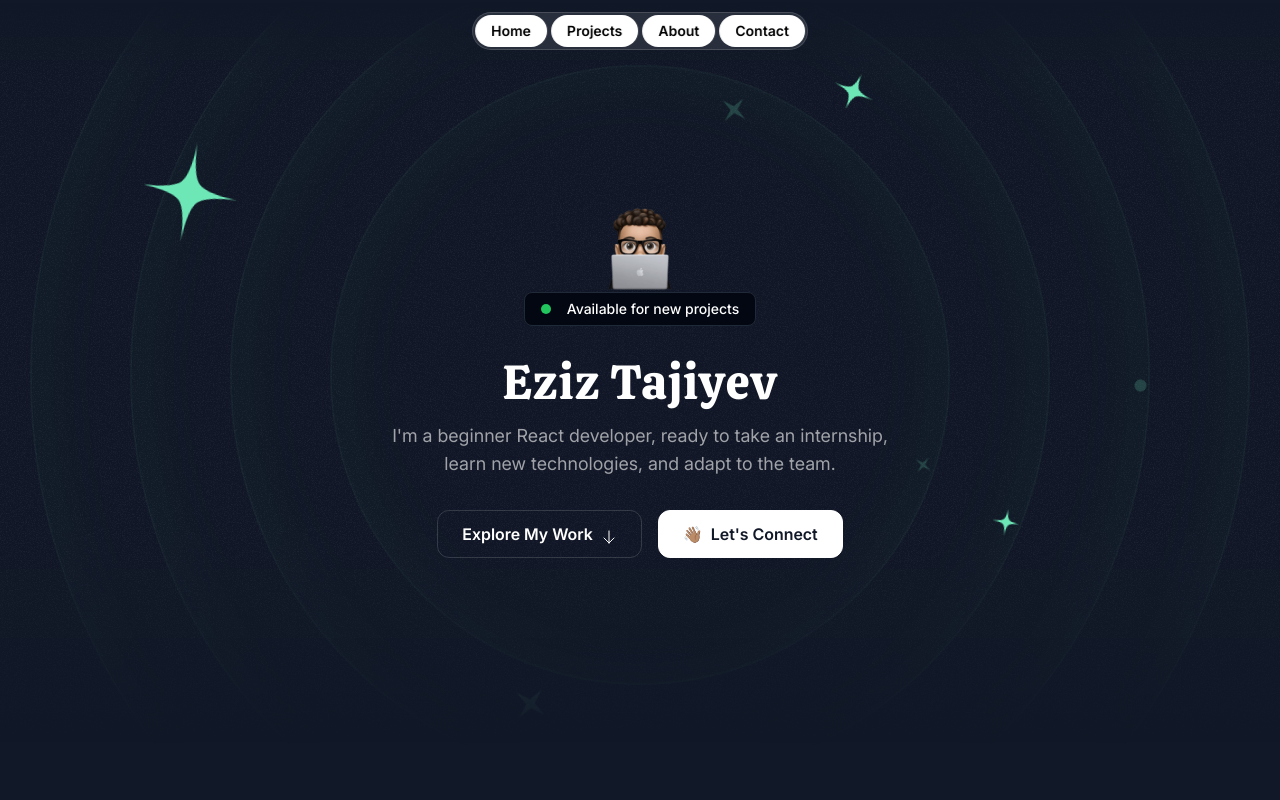
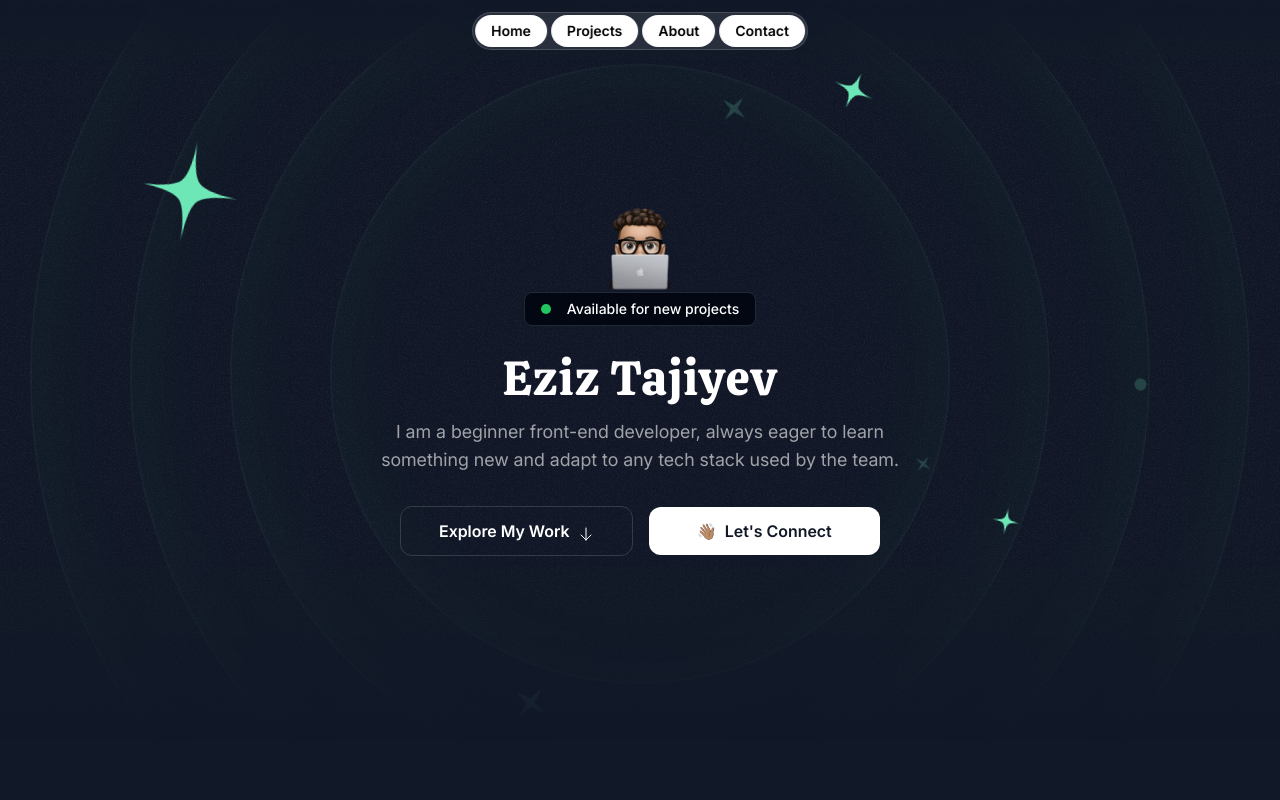
Before and after one commit to eziz-tajiev/Portfolio, a Next.js app: page / in a window 1280 px wide. Shown: the top 800 px of the page. Built offline with nearby package versions, Linux system fonts and the light colour scheme.

Commit message:
fixed buttons and animation in hero section

```diff
--- a/src/sections/About.tsx
+++ b/src/sections/About.tsx
@@ -123,9 +123,8 @@ export const AboutSection = () => {
               <CardHeader
                 title="My Toolbox"
                 description="Explore the technologies and tools I use to craft exceptional digital experiences."
-                classname=""
               />
-              <ToolboxItems items={toolboxItems1} className="" />
+              <ToolboxItems items={toolboxItems1} />
               <ToolboxItems
                 items={toolboxItems2}
                 className="mt-6"
--- a/src/sections/Hero.tsx
+++ b/src/sections/Hero.tsx
@@ -39,20 +39,20 @@ export const HeroSection = () => {
             </div>
           </div>
         </div>
-        <div className="max-w-lg mx-auto">
-          <h1 className="font-serif text-3xl md:text-5xl text-center mt-8 tracking-wide">
+        <div className="max-w-xl mx-auto">
+          <h1 className="font-serif text-3xl md:text-5xl text-center mt-7 tracking-wide">
             Eziz Tajiyev
           </h1>
-          <p className="mt-4 text-center text-white/60 md:text-lg">
-            I'm a beginner React developer, ready to take an internship, learn
-            new technologies, and adapt to the team.
+          <p className="mt-4 text-center text-white/60 text-base md:text-lg">
+            I am a beginner front-end developer, always eager to learn something
+            new and adapt to any tech stack used by the team.
           </p>
         </div>
-        <div className="flex flex-col md:flex-row justify-center items-center mt-8 gap-4">
+        <div className="flex flex-col w-[75%] mx-auto md:flex-row md:w-[60%] lg:w-[50%] justify-center items-center mt-8 gap-4 text-base">
           <Link
             href="/#projects"
             aria-label="Go to project section."
-            className="inline-flex items-center gap-2 border border-white/15 px-6 h-12 rounded-xl"
+            className="w-full inline-flex justify-center items-center gap-2 border border-white/15 py-3 rounded-xl"
           >
             <span className="font-semibold">Explore My Work</span>
             <motion.div
@@ -66,18 +66,22 @@ export const HeroSection = () => {
               <ArrowDown className="size-4" />
             </motion.div>
           </Link>
-          <Link href="/#contact" aria-label="Go to contact section.">
+          <Link
+            className="w-full"
+            href="/#contact"
+            aria-label="Go to contact section."
+          >
             <motion.div
-              whileTap="hover"
-              className="inline-flex items-center gap-2 border border-white bg-white text-gray-900 px-6 h-12 rounded-xl"
+              whileHover="hover"
+              className="w-full inline-flex justify-center items-center gap-2 bg-white text-gray-900 py-3 rounded-xl"
             >
               <motion.span
                 variants={{
-                  hover: { rotate: [0, 20, -10, 0] },
+                  hover: { rotate: [0, 20, -15, 10, -5, 0] },
                 }}
                 transition={{
-                  duration: 0.6,
-                  ease: easeInOut,
+                  ease: "easeInOut",
+                  duration: 1.2,
                 }}
               >
                 👋🏽
--- a/src/sections/Projects.tsx
+++ b/src/sections/Projects.tsx
@@ -101,7 +101,7 @@ export const ProjectsSection = () => {
                       aria-label={`Visit the live site for \${project.title}`}
                     >
                       <motion.div
-                        whileTap="hover"
+                        whileHover="hover"
                         className="bg-white text-gray-950 h-12 w-full rounded-xl font-semibold inline-flex items-center justify-center
                       gap-2 mt-8 md:w-auto px-6"
                       >
```
Also changed, not shown: src/components/TechIcon.tsx (+5 -6 lines), src/components/ToolboxItems.tsx (+24 -7 lines).
